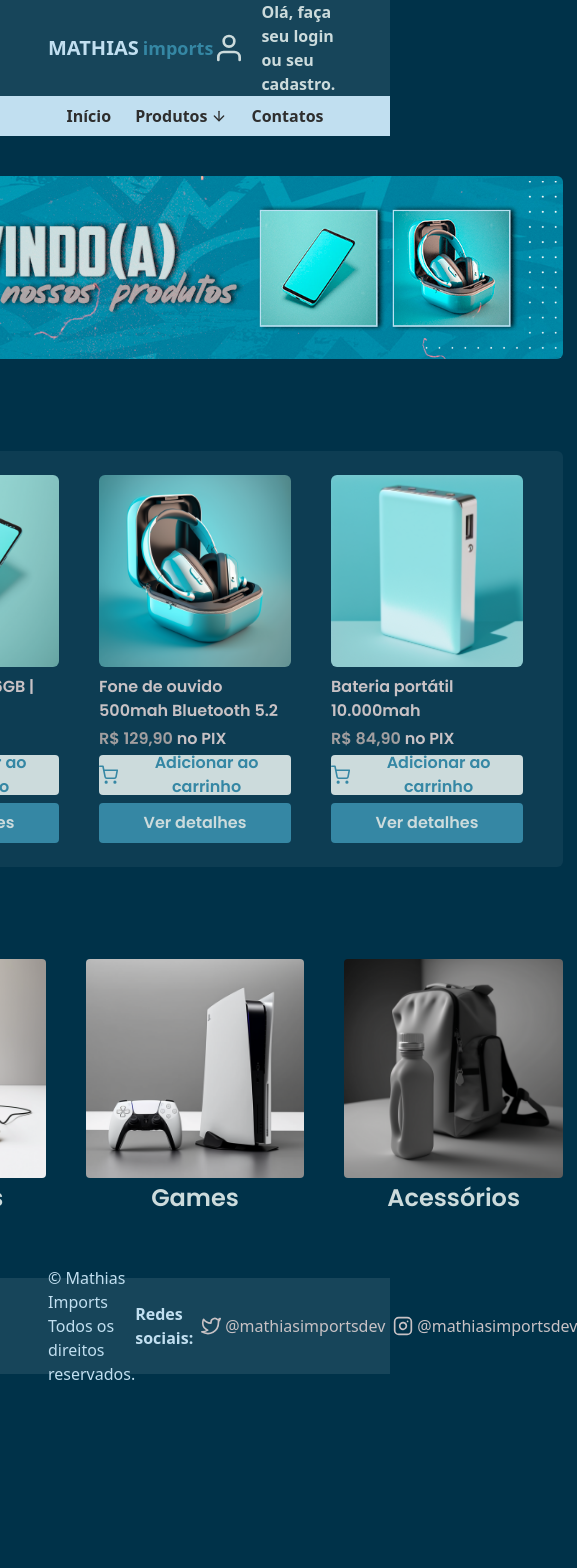
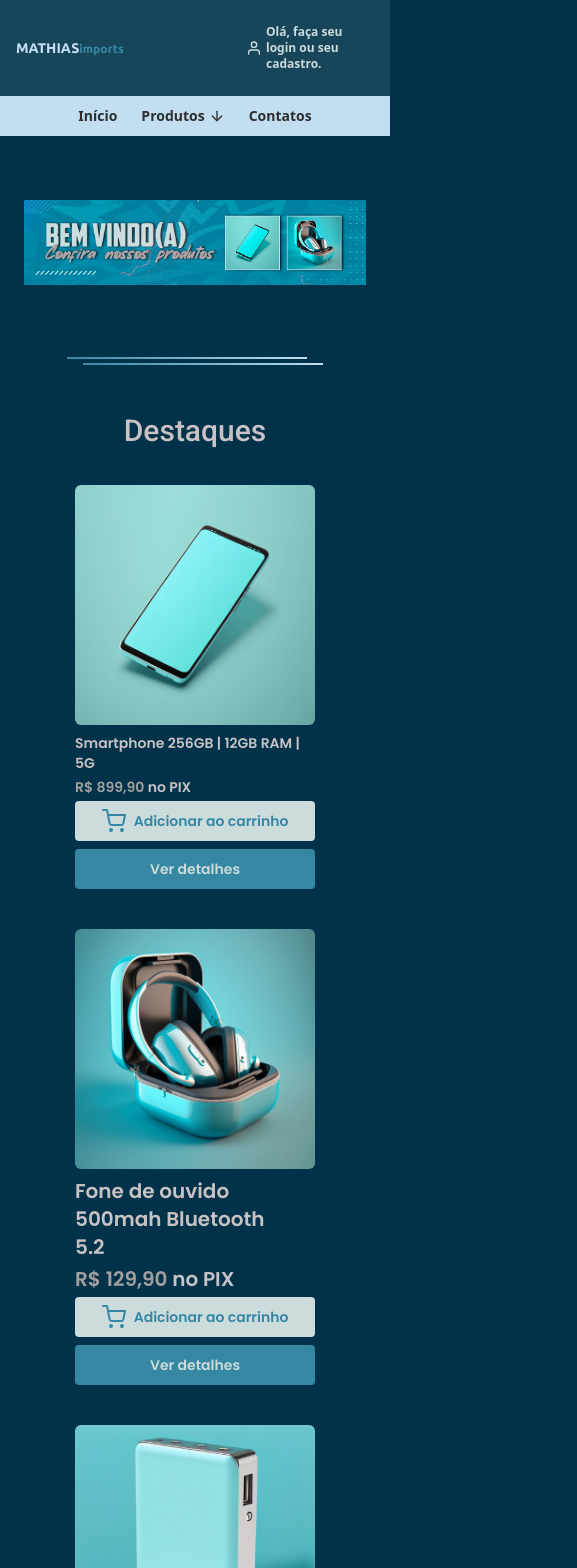
Before and after one commit to immathiias/e-commerce, a React (Vite) app in the folder web/: page / in a window 390 px wide. Shown: the top 1568 px of the page, 577 px wide, since content can reach past the window. Before the commit the page ends 1386 px from the top, so only its background shows below. Built offline with nearby package versions, Linux system fonts and the light colour scheme.

Commit message:
finished responsive web home

```diff
--- a/web/src/components/Home/BottomHeader.jsx
+++ b/web/src/components/BottomHeader.jsx
@@ -2,7 +2,7 @@ import { FiArrowDown } from "react-icons/fi";
 
 export default function BottomHeader() {
     return (
-        <div className="w-screen h-10 bg-cyan-300 flex justify-center items-center">
+        <div className="w-screen h-10 bg-cyan-300 flex text-sm lg:text-base justify-center items-center">
             <div className="text-gray-600 font-bold flex gap-6">
                 <span className="cursor-pointer">Início</span>
 
--- a/web/src/components/Footer.jsx
+++ b/web/src/components/Footer.jsx
@@ -3,16 +3,16 @@ import { FiInstagram, FiTwitter } from 'react-icons/fi'
 
 export default function Header() {
     return (
-        <div className="bg-cyan-700 w-screen h-24 flex justify-around items-center mt-16 p-12">
-            <div className="flex flex-col text-cyan-300 text-md font-normal">
+        <div className="bg-cyan-700 w-screen h-24 flex justify-around items-center mt-16 px-1 lg:px-12">
+            <div className="flex flex-col text-cyan-300 text-xs lg:text-sm font-normal">
                 © Mathias Imports
                 <span>Todos os direitos reservados.</span>
             </div>
 
-            <div className="flex text-cyan-300 text-md font-semibold items-center gap-2">
+            <div className="flex flex-col lg:flex-row text-cyan-300 text-sm lg:text-md font-semibold items-center gap-0.5 lg:gap-2">
                 Redes sociais:
-                <span className="flex gap-1 items-center cursor-pointer text-gray-200 font-normal hover:opacity-60 transition"><FiTwitter className="w-5 h-5" /> @mathiasimportsdev</span>
-                <span className="flex gap-1 items-center cursor-pointer text-gray-200 font-normal hover:opacity-60 transition"><FiInstagram className="w-5 h-5" /> @mathiasimportsdev</span>
+                <span className="flex gap-1 items-center cursor-pointer text-gray-200 font-normal hover:opacity-60 transition"><FiTwitter className="w-3 h-3 lg:w-5 lg:h-5" /> @mathiasimportsdev</span>
+                <span className="flex gap-1 items-center cursor-pointer text-gray-200 font-normal hover:opacity-60 transition"><FiInstagram className="w-3 h-3 lg:w-5 lg:h-5" /> @mathiasimportsdev</span>
             </div>
         </div>
     )
--- a/web/src/components/Header.jsx
+++ b/web/src/components/Header.jsx
@@ -3,13 +3,13 @@ import { FiUser } from "react-icons/fi";
 
 export default function Header() {
     return (
-        <div className="bg-cyan-700 w-screen h-24 flex justify-between items-center p-12">
-            <div className="text-cyan-300 text-xl font-bold gap-1">
-                MATHIAS<span className="text-cyan-500 text-lg ml-1">imports</span>
+        <div className="bg-cyan-700 w-screen h-24 flex justify-between items-center p-4 lg:p-12">
+            <div className="text-cyan-300 text-sm lg:text-xl font-[ubuntu] font-bold">
+                MATHIAS<span className="text-cyan-500 text-xs lg:text-base lg:ml-1">imports</span>
             </div>
 
-            <div className="w-56 text-cyan-100 font-bold flex gap-4 cursor-pointer items-center hover:opacity-80 transition-all">
-                <span><FiUser className="w-8 h-8" /></span> Olá, faça seu login ou seu cadastro.
+            <div className="w-32 lg:w-52 text-cyan-100 font-bold flex gap-1 lg:gap-2 cursor-pointer text-xs lg:text-sm items-center hover:opacity-80 transition-all">
+                <span><FiUser className="w-4 h-4 lg:w-6 lg:h-6" /></span> Olá, faça seu login ou seu cadastro.
             </div>
         </div>
     )
--- a/web/src/components/Home/Category.jsx
+++ b/web/src/components/Home/Category.jsx
@@ -3,8 +3,8 @@ import CategoryList from "./CatogoryList";
 export default function Category() {
     return (
         <div className="w-">
-        <h3 className="text-gray-200 font-['Roboto'] font-medium text-xl">Categorias</h3>
-        <div className="w-full h-auto rounded-md mt-4">
+        <h3 className="text-gray-200 text-center font-['Roboto'] font-medium text-3xl">Categorias</h3>
+        <div className="w-80 lg:w-full h-auto mx-auto rounded-md mt-1 lg:mt-4">
             <CategoryList />
         </div>
     </div>
--- a/web/src/components/Home/CatogoryList.jsx
+++ b/web/src/components/Home/CatogoryList.jsx
@@ -4,22 +4,22 @@ import accessories from "/images/accessories.png"
 
 export default function CategoryList() {
     return (
-        <div className="flex gap-10 font-[poppins]">
+        <div className="flex flex-col lg:flex-row justify-center py-8 gap-10 font-[poppins]">
             {/* Electronics */}
             <div className="flex flex-col gap-1 items-center cursor-pointer hover:scale-105 transition">
-                <img src={electronics} className="w-80 h-auto rounded" />
+                <img src={electronics} className="w-80 lg:w-60 xs1:w-60 h-auto rounded" />
                 <div className="text-cyan-100 font-semibold text-2xl">Eletrônicos</div>
             </div>
 
             {/* Games */}
             <div className="flex flex-col gap-1 items-center cursor-pointer hover:scale-105 transition">
-                <img src={games} className="w-80 h-auto rounded" />
+                <img src={games} className="w-80 lg:w-60 xs1:w-60 h-auto rounded" />
                 <div className="text-cyan-100 font-semibold text-2xl">Games</div>
             </div>
 
             {/* Accessories */}
             <div className="flex flex-col gap-1 items-center cursor-pointer hover:scale-105 transition">
-                <img src={accessories} className="w-80 h-auto rounded" />
+                <img src={accessories} className="w-80 lg:w-60 xs1:w-60 h-auto rounded" />
                 <div className="text-cyan-100 font-semibold text-2xl">Acessórios</div>
             </div>
         </div>
--- a/web/src/components/Home/Highlights.jsx
+++ b/web/src/components/Home/Highlights.jsx
@@ -3,8 +3,8 @@ import ProductsHighlights from "./ProductsHighlights";
 export default function Highlights() {
     return (
         <div>
-            <h3 className="text-gray-200 font-['Roboto'] font-medium text-xl">Destaques</h3>
-            <div className="w-full h-auto rounded-md mt-4 bg-cyan-700 bg-opacity-60">
+            <h3 className="text-gray-200 text-center font-['Roboto'] font-medium text-3xl">Destaques</h3>
+            <div className="w-full h-auto mx-auto rounded-md mt-1 lg:mt-4 lg:bg-cyan-700 lg:bg-opacity-60">
                 <ProductsHighlights />
             </div>
         </div>
--- a/web/src/components/Home/ProductsHighlights.jsx
+++ b/web/src/components/Home/ProductsHighlights.jsx
@@ -10,14 +10,14 @@ const Buttons = () => {
     return (
         <>
             <Button
-                icon={<FiShoppingCart className="w-5 h-5 mr-1" />}
-                w={48} h={10} p={2} mt={1}
+                icon={<FiShoppingCart className="w-6 h-6 lg:w-5 lg:h-5 mr-2 lg:mr-1" />}
+                w={'80 xs1:w-60 lg:w-48'} h={10} p={2} mt={1}
                 text="Adicionar ao carrinho"
                 color="light" fontSize="sm"
             />
 
             <Button
-                w={48} h={10} p={2} mt={2}
+                w={'80 xs1:w-60 lg:w-48'} h={10} p={2} mt={2}
                 text="Ver detalhes"
                 color="dark" fontSize="sm"
             />
@@ -27,28 +27,28 @@ const Buttons = () => {
 
 export default function ProductsHighlights() {
     return (
-        <div className="flex gap-10 py-6 px-10 font-[poppins] font-semibold text-gray-200">
+        <div className="flex flex-col lg:flex-row gap-10 py-8 justify-center items-center font-[poppins] font-semibold text-gray-200">
             {/* Smartphone */}
             <div>
-                <img src={smartphone} className="w-48 h-48 rounded-md" />
-                <div className="w-48 mt-2">Smartphone 256GB | 12GB RAM | 5G</div>
-                <div className="text-gray-300 mt-1">R$ 899,90 <span className="text-gray-200">no PIX</span></div>
+                <img src={smartphone} className="w-80 xs1:w-60 lg:w-48 h-auto rounded-md" />
+                <div className="w-80 xs1:w-60 lg:w-48 mt-2 text-xl xs1:text-sm lg:text-base">Smartphone 256GB | 12GB RAM | 5G</div>
+                <div className="text-gray-300 mt-1 text-xl xs1:text-sm lg:text-base">R$ 899,90 <span className="text-gray-200">no PIX</span></div>
                 <Buttons />
             </div>
 
             {/* Headphone */}
             <div>
-                <img src={headphone} className="w-48 h-48 rounded-md" />
-                <div className="w-48 mt-2">Fone de ouvido 500mah Bluetooth 5.2</div>
-                <div className="text-gray-300 mt-1">R$ 129,90 <span className="text-gray-200">no PIX</span></div>
+                <img src={headphone} className="w-80 xs1:w-60 lg:w-48 h-auto rounded-md" />
+                <div className="w-48 mt-2 text-xl lg:text-base">Fone de ouvido 500mah Bluetooth 5.2</div>
+                <div className="text-gray-300 mt-1 text-xl lg:text-base">R$ 129,90 <span className="text-gray-200">no PIX</span></div>
                 <Buttons />
             </div>
 
             {/* Battery */}
             <div>
-                <img src={battery} className="w-48 h-48 rounded-md" />
-                <div className="w-48 mt-2">Bateria portátil 10.000mah</div>
-                <div className="text-gray-300 mt-1">R$ 84,90 <span className="text-gray-200">no PIX</span></div>
+                <img src={battery} className="w-80 xs1:w-60 lg:w-48 h-auto rounded-md" />
+                <div className="w-48 mt-2 text-xl lg:text-base">Bateria portátil 10.000mah</div>
+                <div className="text-gray-300 mt-1 text-xl lg:text-base">R$ 84,90 <span className="text-gray-200">no PIX</span></div>
                 <Buttons />
             </div>
         </div>
--- /dev/null
+++ b/web/src/components/SeparatorLine.jsx
@@ -0,0 +1,9 @@
+export default function SeparatorLine() {
+    return (
+        <div className="flex flex-col gap-1 xs2:items-center">
+            <div className="w-full -ml-4 h-[2px] xs2:w-80 xs1:w-60 bg-gradient-to-r from-cyan-500 to-cyan-300" />
+            <div className="w-full ml-4 h-[2px] xs2:w-80 xs1:w-60 bg-gradient-to-r from-cyan-500 to-cyan-300" />
+        </div>
+
+    )
+}
--- a/web/src/screens/Home.jsx
+++ b/web/src/screens/Home.jsx
@@ -1,9 +1,10 @@
-import BottomHeader from "../components/Home/BottomHeader"
+import Header from "../components/Header"
+import BottomHeader from "../components/BottomHeader"
+import SeparatorLine from "../components/SeparatorLine"
+import welcomeImg from "/images/welcome.jpg"
+import Highlights from "../components/Home/Highlights"
 import Category from "../components/Home/Category"
-import Header from "../components/Header"
 import Footer from "../components/Footer"
-import Highlights from "../components/Home/Highlights"
-import welcomeImg from "/images/welcome.jpg"
 
 function Home() {
     return (
@@ -11,10 +12,11 @@ function Home() {
             <Header />
             <BottomHeader />
             <main className="container mx-auto my-10 grid gap-12 justify-center items-center">
-                <img src={welcomeImg} className="rounded-md w-full h-auto" />
+                <img src={welcomeImg} className="rounded-md mx-auto w-screen p-6 sm2:w-full sm2:p-0 md:p-0 h-auto" />
+                <SeparatorLine />
                 <Highlights />
+                <SeparatorLine />
                 <Category />
-
             </main>
             <Footer />
         </>
--- a/web/tailwind.config.cjs
+++ b/web/tailwind.config.cjs
@@ -22,9 +22,18 @@ module.exports = {
         'roboto': ['Roboto', 'sans-serif'],
         'poppins': ['Poppins', 'sans-serif'],
         'ubuntu': ['Ubuntu', 'sans-serif']
+      },
+    },
+    extend: {
+      screens: {
+        'sm2': '730px',
+        // => @media (min-width: 730px) { ... }
+        'xs2': {'max': '790px'},
+        // => @media (max-width: 666px) { ... }
+        'xs1': {'max': '400px'}
+        // => @media (max-width: 400px) { ... }
       }
     },
-    extend: {},
   },
   plugins: [],
 }
```
